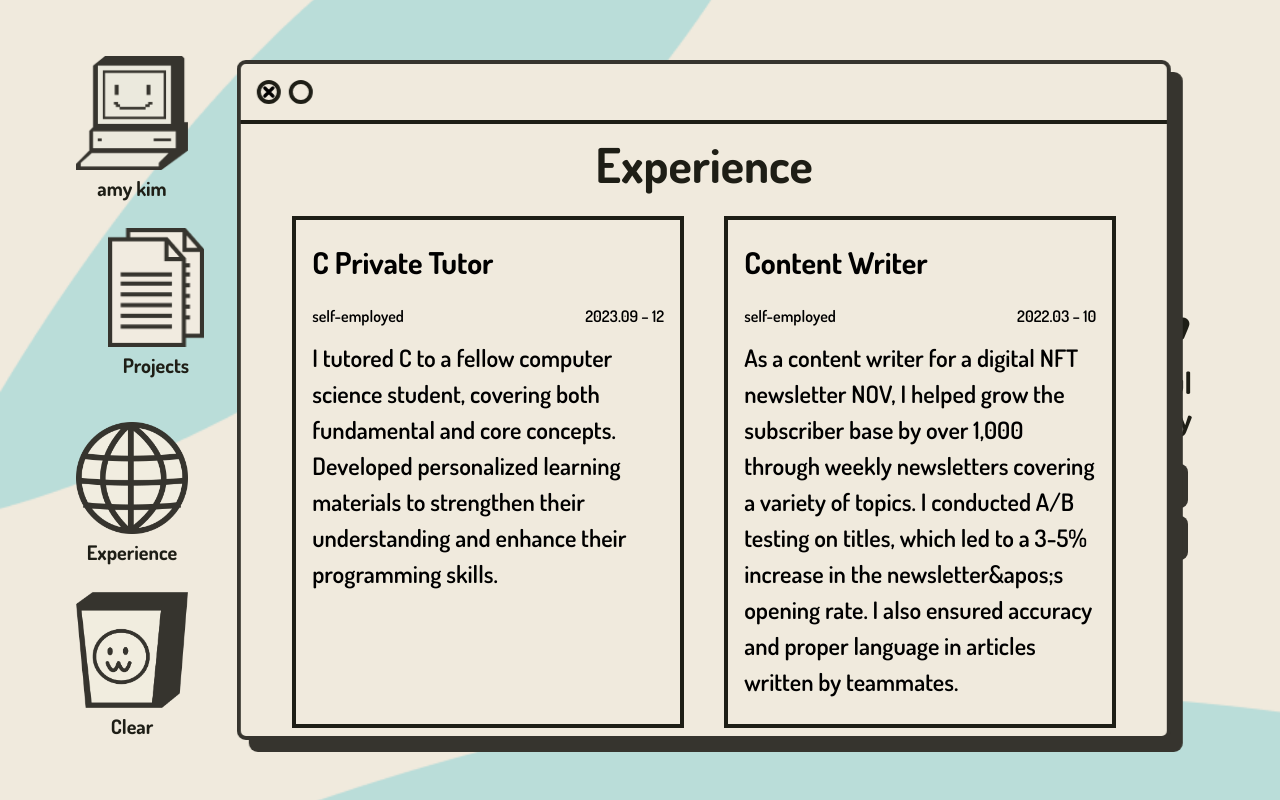
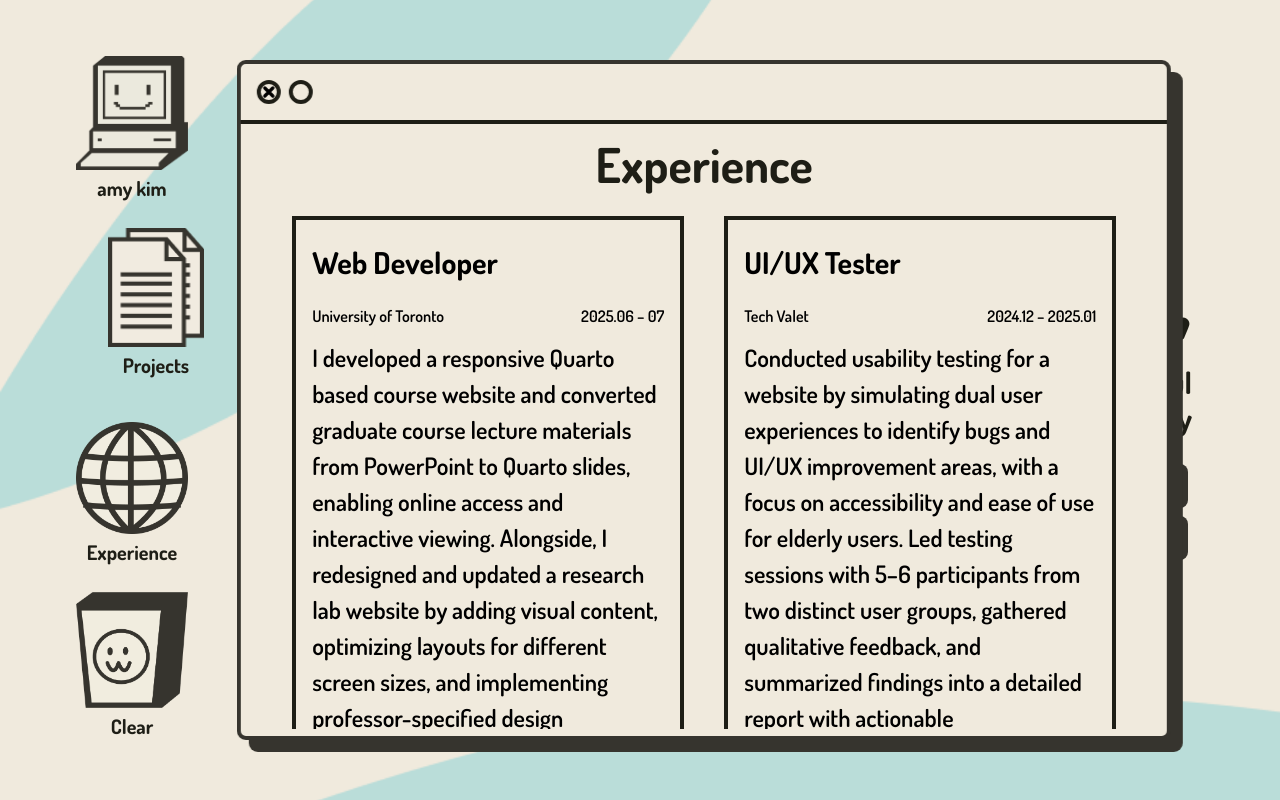
Before and after one commit to kimmy190/kimmy190, a Next.js app: page / in a window 1280 px wide. Both pictures are taken after a click on the element "Experience". Built offline with nearby package versions, Linux system fonts and the light colour scheme.

Commit message:
Update Experience.jsx

```diff
--- a/src/components/Experience.jsx
+++ b/src/components/Experience.jsx
@@ -4,6 +4,16 @@ import '../styles/modal.css';
 
 const Experience = ({ onClose }) => {
     const experienceData = [
+        {title: "Web Developer",
+            company:"University of Toronto",
+            time:"2025.06 – 07",
+         description:"I developed a responsive Quarto based course website and converted graduate course lecture materials from PowerPoint to Quarto slides, enabling online access and interactive viewing. Alongside, I redesigned and updated a research lab website by adding visual content, optimizing layouts for different screen sizes, and implementing professor-specified design improvements",
+        },
+        {title: "UI/UX Tester",
+            company:"Tech Valet",
+            time:"2024.12 – 2025.01",
+        description:"Conducted usability testing for a website by simulating dual user experiences to identify bugs and UI/UX improvement areas, with a focus on accessibility and ease of use for elderly users. Led testing sessions with 5–6 participants from two distinct user groups, gathered qualitative feedback, and summarized findings into a detailed report with actionable recommendations."
+    },
         {title: "C Private Tutor",
             company:"self-employed",
             time:"2023.09 – 12",
```
